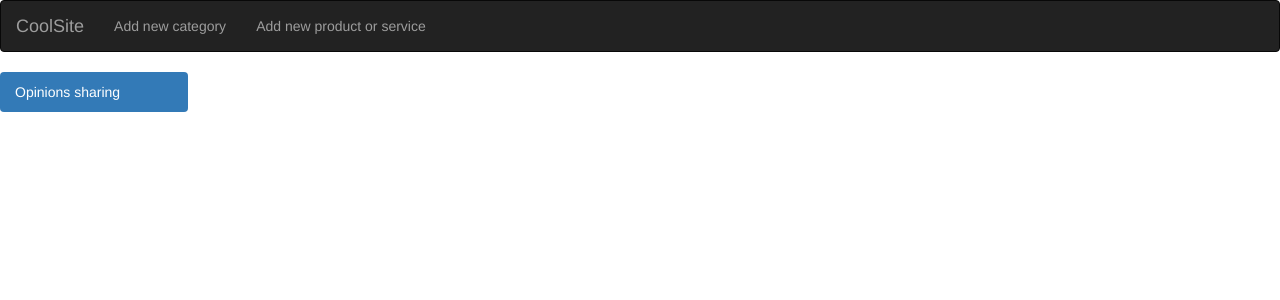
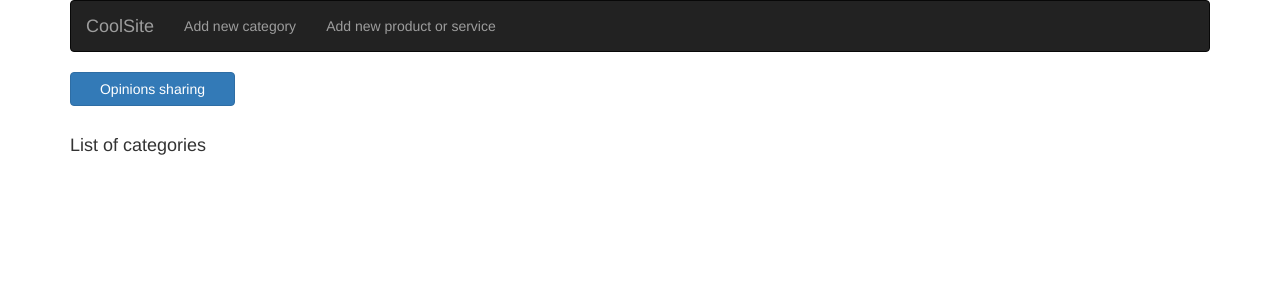
Before and after one commit to G-Tarik/Django-Unchained, a Django app: page /opapp/ in a window 1280 px wide. Shown: the top 300 px of the page. Run offline with Django 3.2, Linux system fonts and the light colour scheme; data that the repository does not hold is empty; some libraries are stand-ins or nearby versions.

Commit message:
fix left-side menu

```diff
--- a/coolsite/templates/base.html
+++ b/coolsite/templates/base.html
@@ -14,7 +14,7 @@
   <link rel="stylesheet" type="text/css" href="{% static 'css/main.css' %}">
 </head>
 <body>
-<div class=".container-fluid">
+<div class="container">
   <div class="row">
     <div class="col-lg-12">
       <nav class="navbar navbar-inverse">
@@ -30,8 +30,8 @@
   </div>
   <div class="row">
     <div class="col-lg-2">
+      <a href="{% url 'opinion:index' %}" class="btn btn-primary btn-block">Opinions sharing</a><br>
       <ul class="nav nav-pills nav-stacked" role="tablist">
-        <li class="active"><a href="{% url 'opinion:index' %}">Opinions sharing</a></li>
         {% block left_nav %}{% endblock %}
       </ul>
     </div>
--- a/opinion/templates/opinion/list_all.html
+++ b/opinion/templates/opinion/list_all.html
@@ -2,6 +2,7 @@
 {% load static %}
 
 {% block left_nav %}
+  <h4>List of categories</h4>
   {% for cat in categories %}
     <li {{ highlight }}><a href="{% url 'opinion:list_all' %}?filter={{ cat.id }}">{{ cat.name_text }}</a></li>
   {% endfor %}
```
